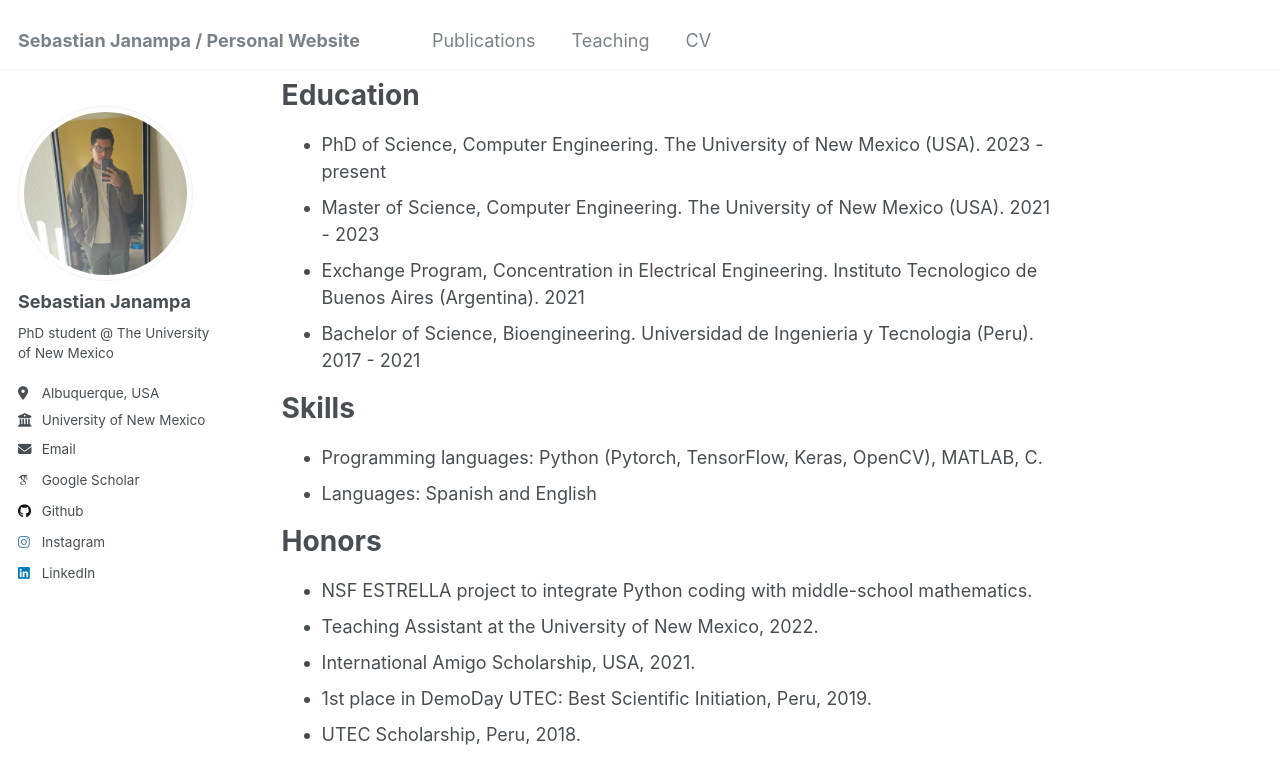
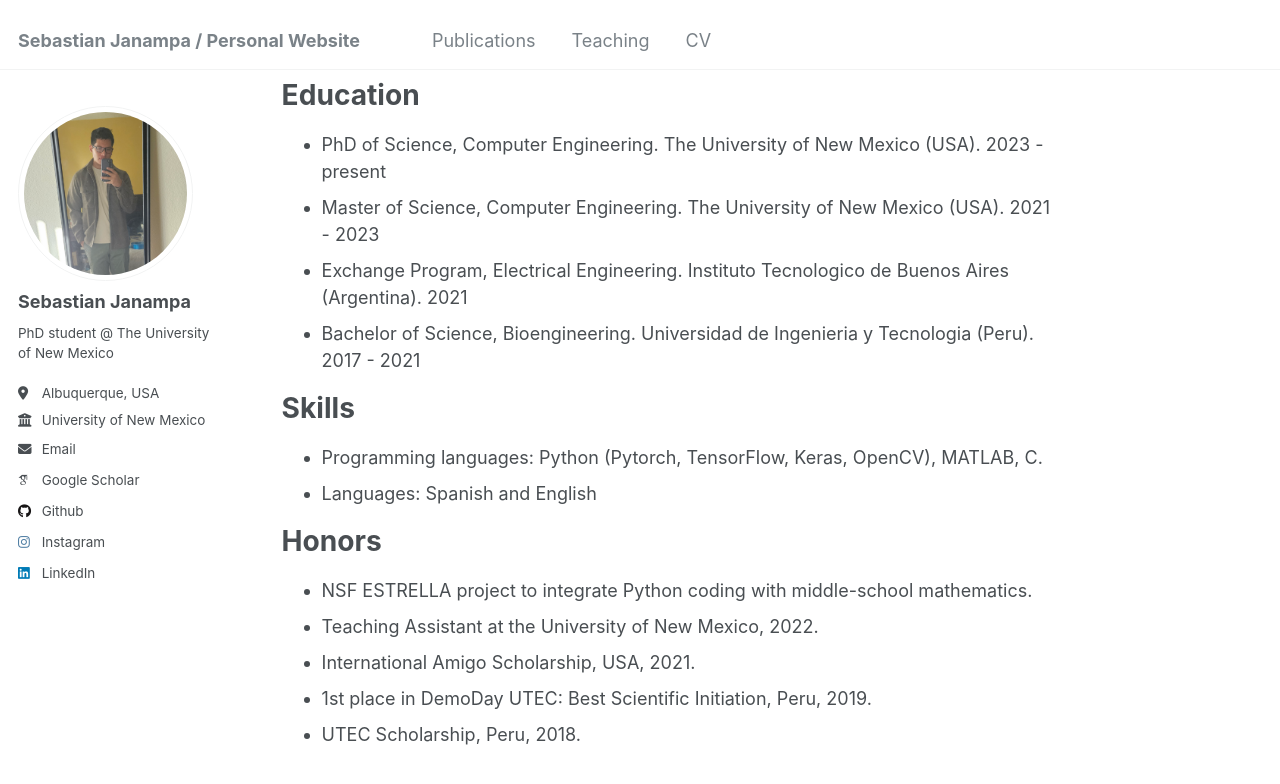
Before and after one commit to SebastianJanampa/SebastianJanampa.github.io, a Jekyll site: the page built from _pages/about.md, in a window 1280 px wide and 900 px high, scrolled down 490 px. Shown: the top 784 px of the window. Built offline with Jekyll 4.4.1, drawn with Linux system fonts in a browser that asks for light colours; some web fonts are replaced.

Commit message:
Update about.md

```diff
--- a/_pages/about.md
+++ b/_pages/about.md
@@ -17,7 +17,7 @@ Education
 ======
 * PhD of Science, Computer Engineering. The University of New Mexico (USA). 2023 - present
 * Master of Science, Computer Engineering. The University of New Mexico (USA). 2021 - 2023
-* Exchange Program, Concentration in Electrical Engineering. Instituto Tecnologico de Buenos Aires (Argentina). 2021
+* Exchange Program, Electrical Engineering. Instituto Tecnologico de Buenos Aires (Argentina). 2021
 * Bachelor of Science, Bioengineering. Universidad de Ingenieria y Tecnologia (Peru). 2017 - 2021
 
 Skills
```
